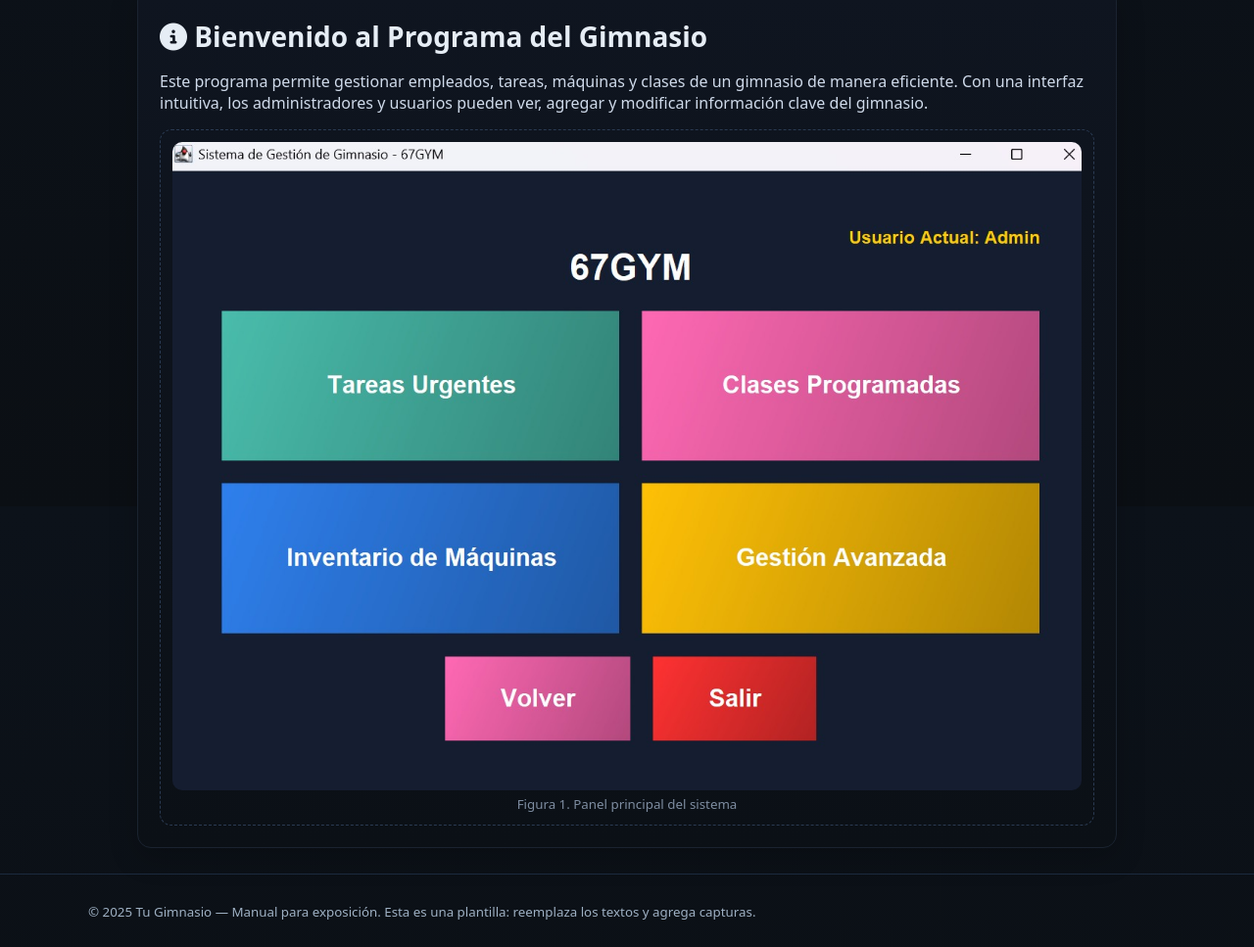
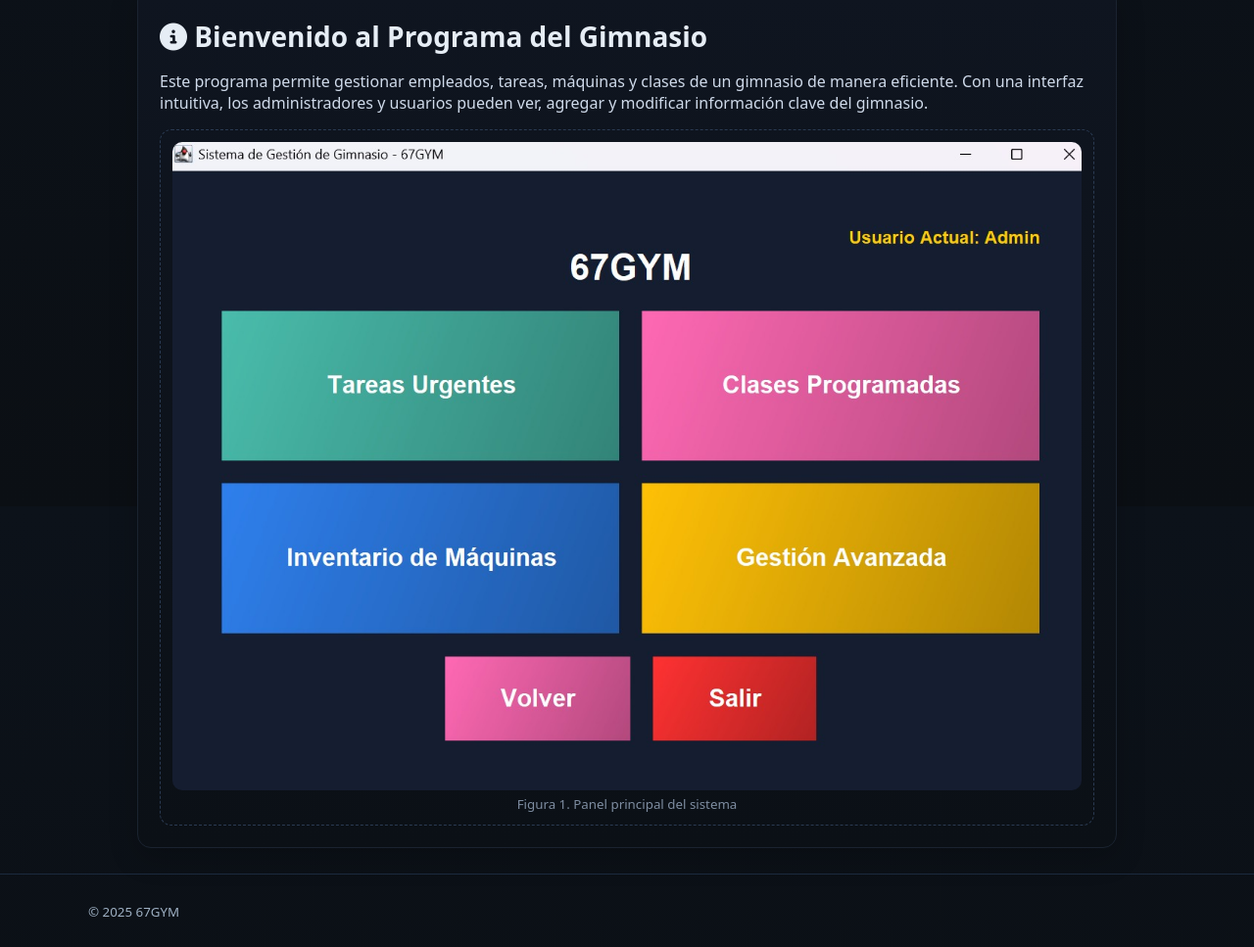
Before and after one commit to CesarEsproncedaP/AvanceProyectoFinal-EstructuraDeDatos, a plain HTML site: page index.html in a window 1280 px wide. Shown: the part 283-1250 px from the top of the page at 98% size. Drawn offline with Linux system fonts and the light colour scheme.

Commit message:
Update index.html

```diff
--- a/index.html
+++ b/index.html
@@ -329,7 +329,7 @@ public static List<TareaPrioridad> ordenarTareasPorPrioridadYFecha(List<TareaPri
 
   <footer class="site">
     <div class="container">
-      <small>© <span id="year"></span> Tu Gimnasio — Manual para exposición. Esta es una plantilla: reemplaza los textos y agrega capturas.</small>
+      <small>© <span id="year"></span> 67GYM </small>
     </div>
   </footer>
 
```
